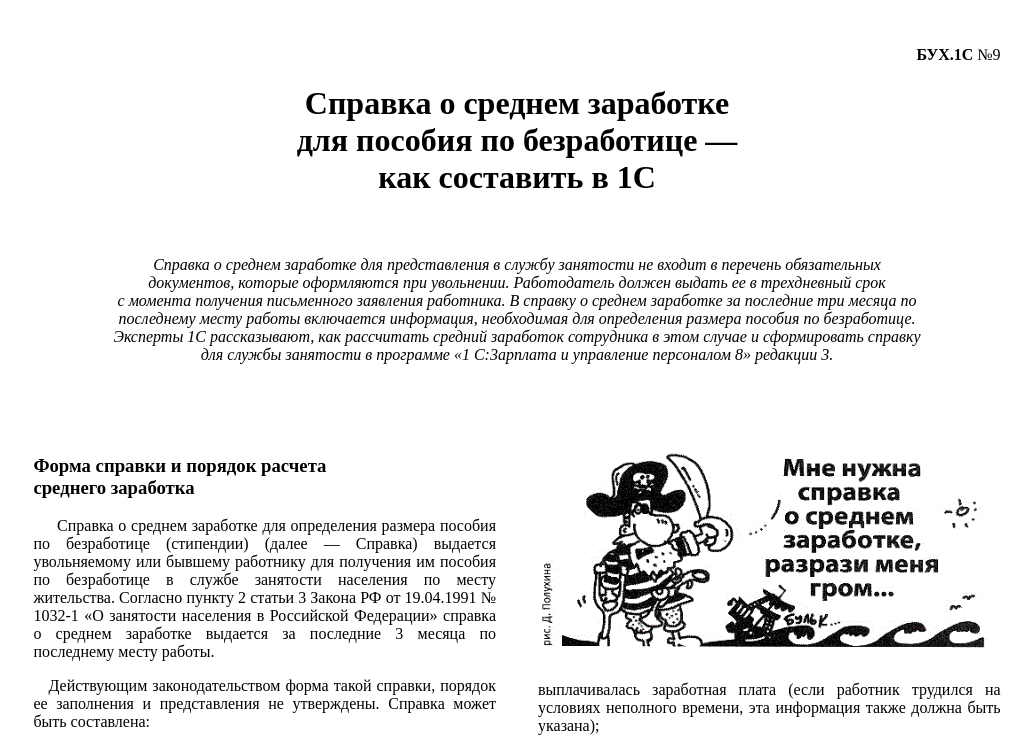
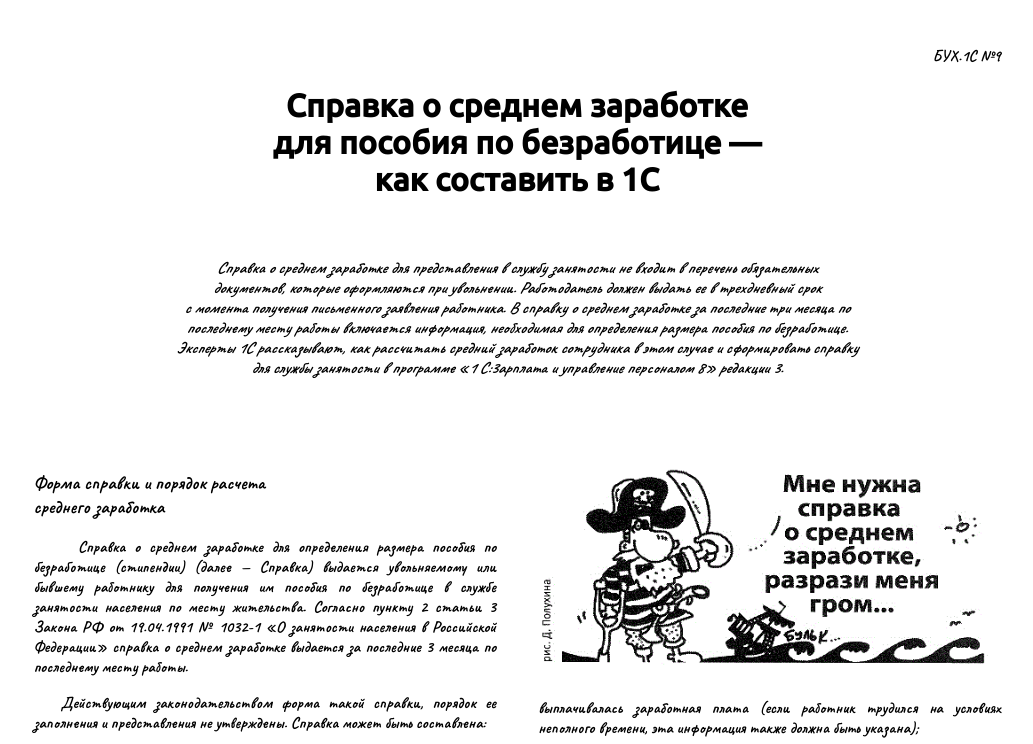
Before and after one commit to WebHeroSchool/1cbuh, a plain HTML site: page index.html in a window 1280 px wide. Shown: the top 744 px of the page, without its empty margins (123-1156 px from the left). Drawn offline with Linux system fonts and the light colour scheme.

Commit message:
Подключение шрифтов

```diff
--- a/index.html
+++ b/index.html
@@ -3,6 +3,8 @@
 <head>
 	<meta charset="utf-8">
 	<title>Справка о среднем заработке для пособия по безработице &mdash; как составить в 1С</title>
+	<link rel="stylesheet" href="./main.css">
+	<link href="https://fonts.googleapis.com/css2?family=Caveat:wght@700&family=Ubuntu:wght@500&display=swap" rel="stylesheet">
 </head>
 <body>
 <header>
--- /dev/null
+++ b/main.css
@@ -0,0 +1,7 @@
+body{
+	font-family: 'Caveat', cursive;
+}
+
+h1{
+	font-family: 'Ubuntu', sans-serif;
+}
```
